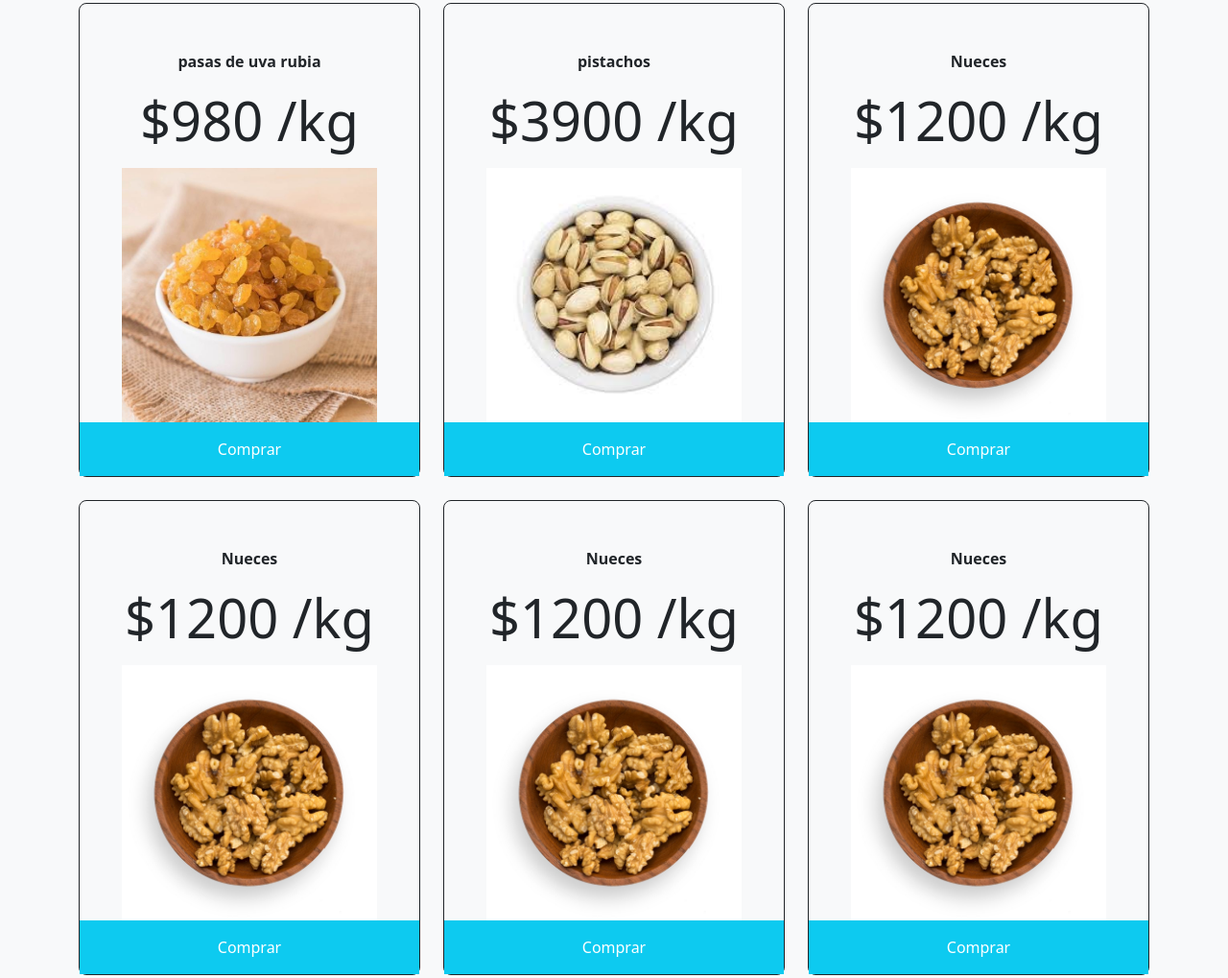
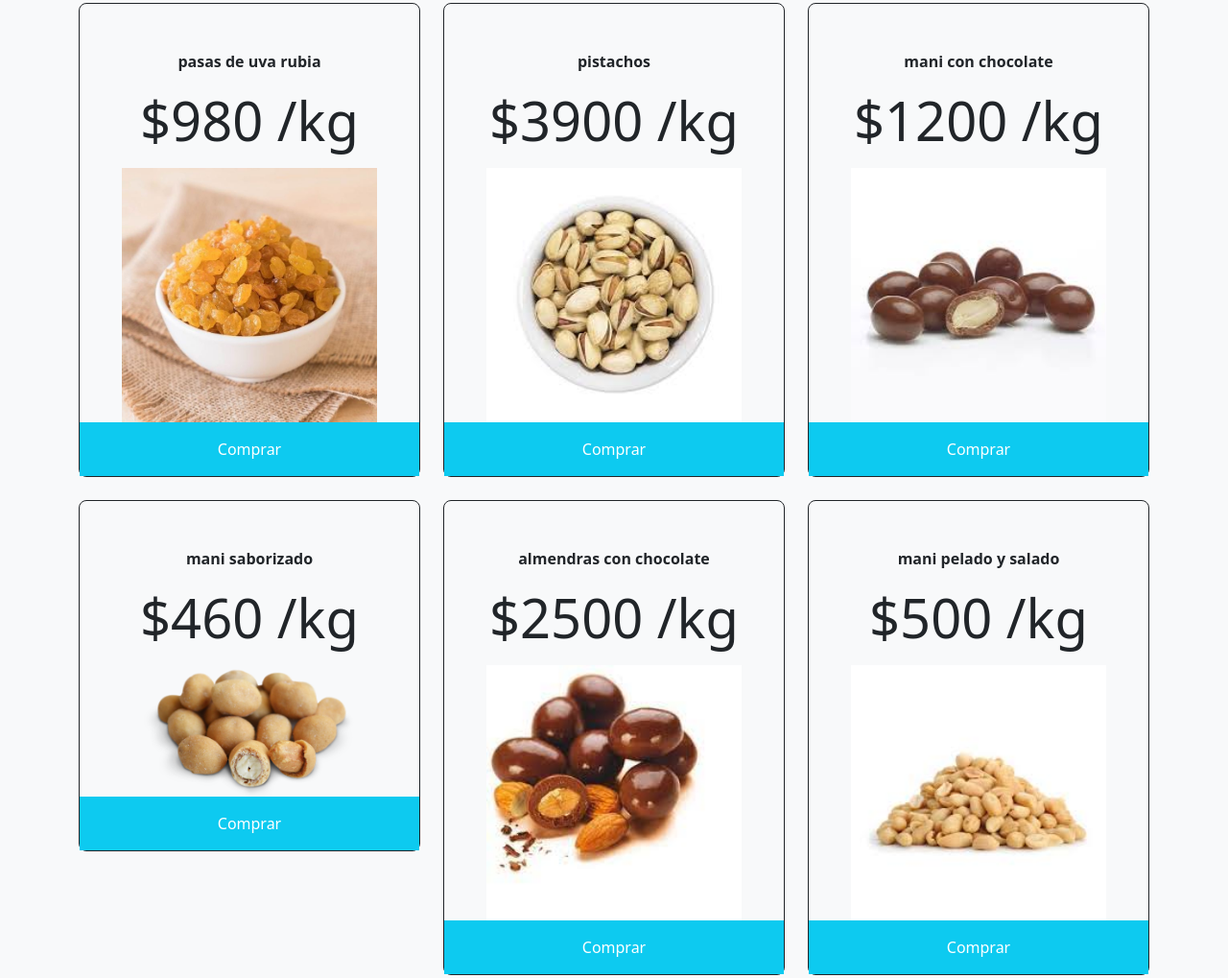
Before and after one commit to JeremiasBarrile/PF-Barrile, a website: page pages/productos.html in a window 1280 px wide. Shown: the part 1266-2285 px from the top of the page at 96% size. Drawn offline with nearby package versions, Linux system fonts and the light colour scheme.

Commit message:
termino pagina de producto

```diff
--- a/pages/productos.html
+++ b/pages/productos.html
@@ -92,7 +92,7 @@
         <article class="col-sm-12 mb-2 col-md-4 ">
           <div class="border border-dark rounded-3">
             <p class="mt-5 fw-bold">Almendras</p>
-            <h2 class="display-4">$1400 /kg</h2>
+            <h2 class="display-4">$2000 /kg</h2>
             <p class="font-monospace mt-3"></p>
            <div>
             <img class="img-fluid w-75 " src="../imagenes/almendras.jpg" alt="foto de almendras">
@@ -114,7 +114,7 @@
         <article class="col-sm-12 mb-2 col-md-4">
           <div class="border border-dark rounded-3">
             <p class="mt-5 fw-bold">Pasas de uva</p>
-            <h2 class="display-4">$1400 /kg</h2>
+            <h2 class="display-4">$900 /kg</h2>
             <p class="font-monospace mt-3"></p>
            <div>
             <img class="img-fluid w-75" src="../imagenes/pasas de uva.jpeg" alt="foto de pasas de uva">
@@ -146,7 +146,7 @@
             <h2 class="display-4">$3000 /kg</h2>
             <p class="font-monospace mt-3"></p>
            <div>
-            <img class="img-fluid w-75" src="../imagenes/avellanas.jpg" alt="foto de nueces">
+            <img class="img-fluid w-75" src="../imagenes/avellanas.jpg" alt="foto de avellanas">
            </div>
             <a href="#" class="bg-info text-white d-block py-3 text-decoration-none">Comprar</a>
           </div>
@@ -157,7 +157,7 @@
             <h2 class="display-4">$980 /kg</h2>
             <p class="font-monospace mt-3"></p>
            <div>
-            <img class="img-fluid w-75" src="../imagenes/pasas de uva rubia.jpeg" alt="foto de nueces">
+            <img class="img-fluid w-75" src="../imagenes/pasas de uva rubia.jpeg" alt="foto de pasas de uva rubias">
            </div>
             <a href="#" class="bg-info text-white d-block py-3 text-decoration-none">Comprar</a>
           </div>
@@ -168,51 +168,51 @@
             <h2 class="display-4">$3900 /kg</h2>
             <p class="font-monospace mt-3"></p>
            <div>
-            <img class="img-fluid w-75" src="../imagenes/pistachos.jpeg" alt="foto de nueces">
+            <img class="img-fluid w-75" src="../imagenes/pistachos.jpeg" alt="foto de pistachos">
            </div>
             <a href="#" class="bg-info text-white d-block py-3 text-decoration-none">Comprar</a>
           </div>
         </article>
         <article class="col-sm-12 mb-2 col-md-4">
           <div class="border border-dark rounded-3">
-            <p class="mt-5 fw-bold">Nueces</p>
+            <p class="mt-5 fw-bold">mani con chocolate</p>
             <h2 class="display-4">$1200 /kg</h2>
             <p class="font-monospace mt-3"></p>
            <div>
-            <img class="img-fluid w-75" src="../imagenes/nueces .jpg" alt="foto de nueces">
+            <img class="img-fluid w-75" src="../imagenes/mani con chocolate.jpeg" alt="foto de mani con chocolate">
            </div>
             <a href="#" class="bg-info text-white d-block py-3 text-decoration-none">Comprar</a>
           </div>
         </article>
         <article class="col-sm-12 mb-2 col-md-4">
           <div class="border border-dark rounded-3">
-            <p class="mt-5 fw-bold">Nueces</p>
-            <h2 class="display-4">$1200 /kg</h2>
+            <p class="mt-5 fw-bold">mani saborizado</p>
+            <h2 class="display-4">$460 /kg</h2>
             <p class="font-monospace mt-3"></p>
            <div>
-            <img class="img-fluid w-75" src="../imagenes/nueces .jpg" alt="foto de nueces">
+            <img class="img-fluid w-75" src="../imagenes/mani-saborizado.png" alt="foto de mani saborizado">
            </div>
             <a href="#" class="bg-info text-white d-block py-3 text-decoration-none">Comprar</a>
           </div>
         </article>
         <article class="col-sm-12 mb-2 col-md-4">
           <div class="border border-dark rounded-3">
-            <p class="mt-5 fw-bold">Nueces</p>
-            <h2 class="display-4">$1200 /kg</h2>
+            <p class="mt-5 fw-bold">almendras con chocolate</p>
+            <h2 class="display-4">$2500 /kg</h2>
             <p class="font-monospace mt-3"></p>
            <div>
-            <img class="img-fluid w-75" src="../imagenes/nueces .jpg" alt="foto de nueces">
+            <img class="img-fluid w-75" src="../imagenes/almendras con chocolate.jpeg" alt="foto de almendras con chocolate">
            </div>
             <a href="#" class="bg-info text-white d-block py-3 text-decoration-none">Comprar</a>
           </div>
         </article>
         <article class="col-sm-12 mb-2 col-md-4">
           <div class="border border-dark rounded-3">
-            <p class="mt-5 fw-bold">Nueces</p>
-            <h2 class="display-4">$1200 /kg</h2>
+            <p class="mt-5 fw-bold">mani pelado y salado</p>
+            <h2 class="display-4">$500 /kg</h2>
             <p class="font-monospace mt-3"></p>
            <div>
-            <img class="img-fluid w-75" src="../imagenes/nueces .jpg" alt="foto de nueces">
+            <img class="img-fluid w-75" src="../imagenes/mani pelado y salado.jpeg" alt="foto de mani pelado y salado">
            </div>
             <a href="#" class="bg-info text-white d-block py-3 text-decoration-none">Comprar</a>
           </div>
```
Also changed, not shown: imagenes/almendras con chocolate.jpeg (added), imagenes/mani con chocolate.jpeg (added), imagenes/mani pelado y salado.jpeg (added), imagenes/mani-saborizado.png (added).
